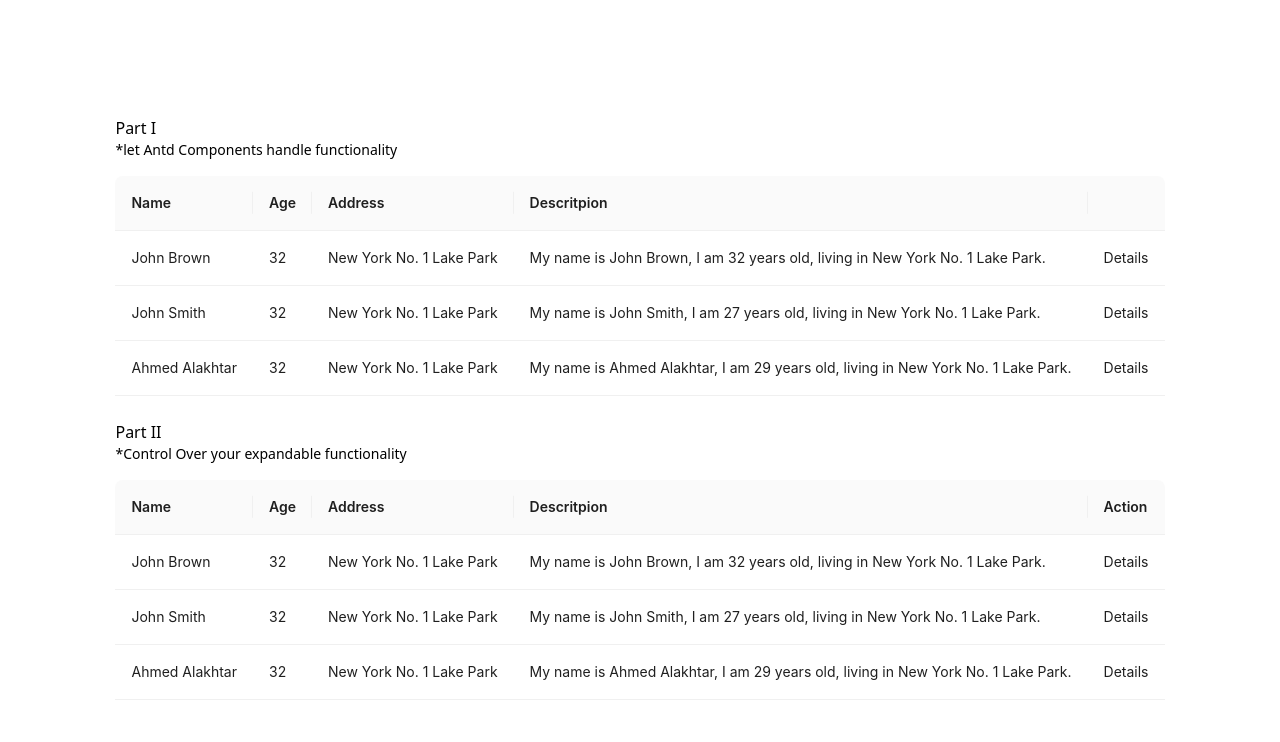
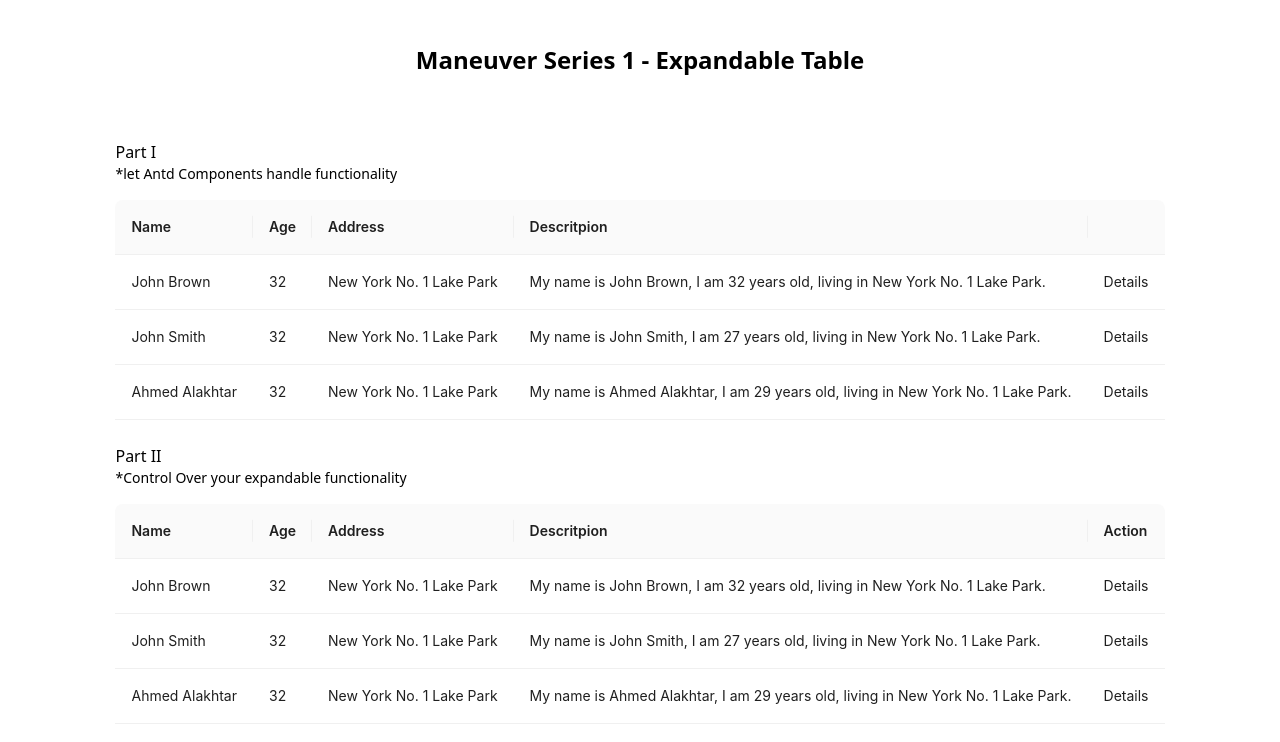
Before and after one commit to Muqorrobin22/antd-custom-expandable, a Next.js app: page / in a window 1280 px wide. Shown: the top 742 px of the page. Built offline with nearby package versions, Linux system fonts and the light colour scheme.

Commit message:
Final Touch - Add Series and scrolalbe for better showcasting

```diff
--- a/app/page.tsx
+++ b/app/page.tsx
@@ -317,6 +317,11 @@ export default function Home() {
     <div className="flex items-center justify-center h-[100vh]">
       {/* Code here */}
       <div>
+        <h1 className="text-2xl font-bold text-center mb-4">
+          Maneuver Series 1 - Expandable Table{" "}
+        </h1>
+
+        <div className="max-h-[700px] overflow-scroll mt-4 py-8">
           <div className="my-4">
             <h1 className="text-base font-normal">Part I</h1>
             <p className="text-sm font-light">
@@ -368,5 +373,6 @@ export default function Home() {
           </div>
         </div>
       </div>
+    </div>
   );
 }
```
Lines whose indentation alone changed are shown as unchanged.
